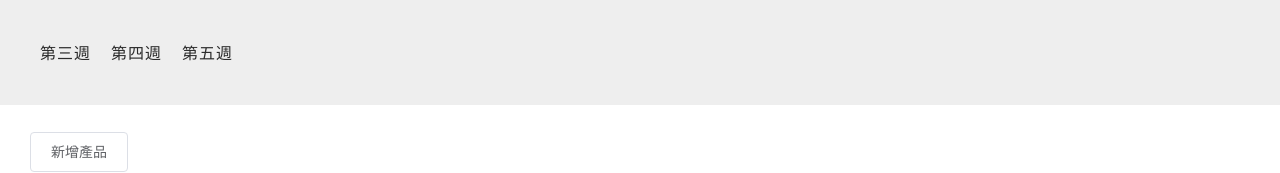
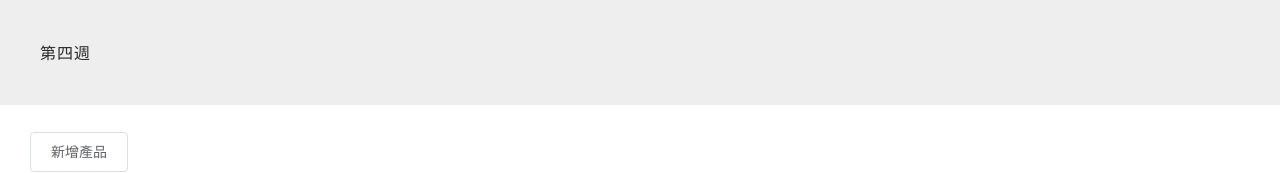
Before and after one commit to notte/HexWork, a Vue app: page /#/ThirdWeek in a window 1280 px wide. Shown: the top 173 px of the page. Built offline with nearby package versions, Linux system fonts and the light colour scheme.

Commit message:
移除不需要按鈕

```diff
--- a/src/App.vue
+++ b/src/App.vue
@@ -6,9 +6,9 @@
 			</router-link>
 			<router-link class="item" to="/Taiwan">台灣旅行</router-link>
 			<router-link class="item" to="/Foreign">國外旅行</router-link> -->
-			<router-link class="item" to="ThirdWeek">第三週</router-link>
+			<!-- <router-link class="item" to="ThirdWeek">第三週</router-link> -->
 			<router-link class="item" to="FourthWeek">第四週</router-link>
-			<router-link class="item" to="FifthWeek">第五週</router-link>
+			<!-- <router-link class="item" to="FifthWeek">第五週</router-link> -->
 		</div>
 		<div class="layout">
 			<div class="container" ref="childDiv">
```
